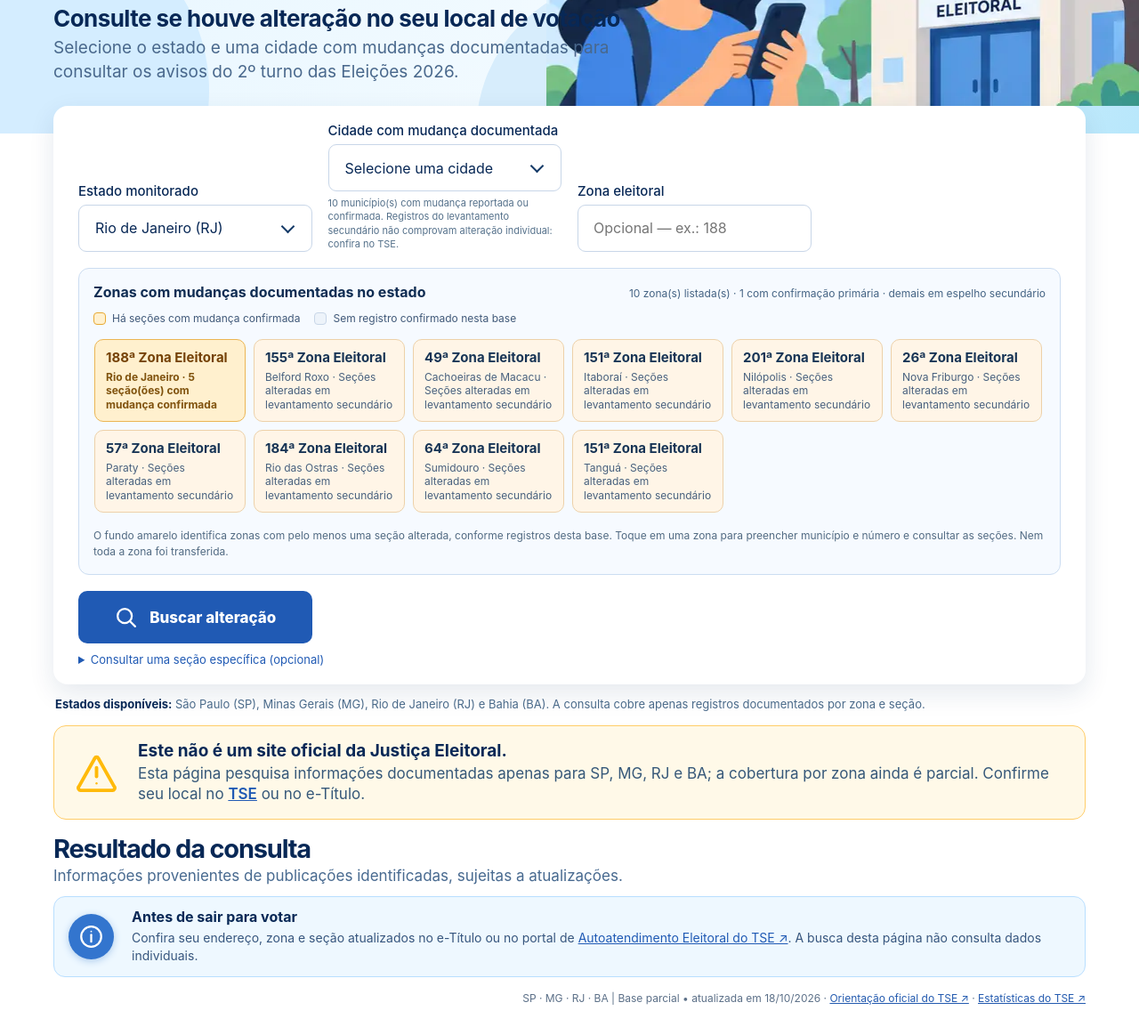
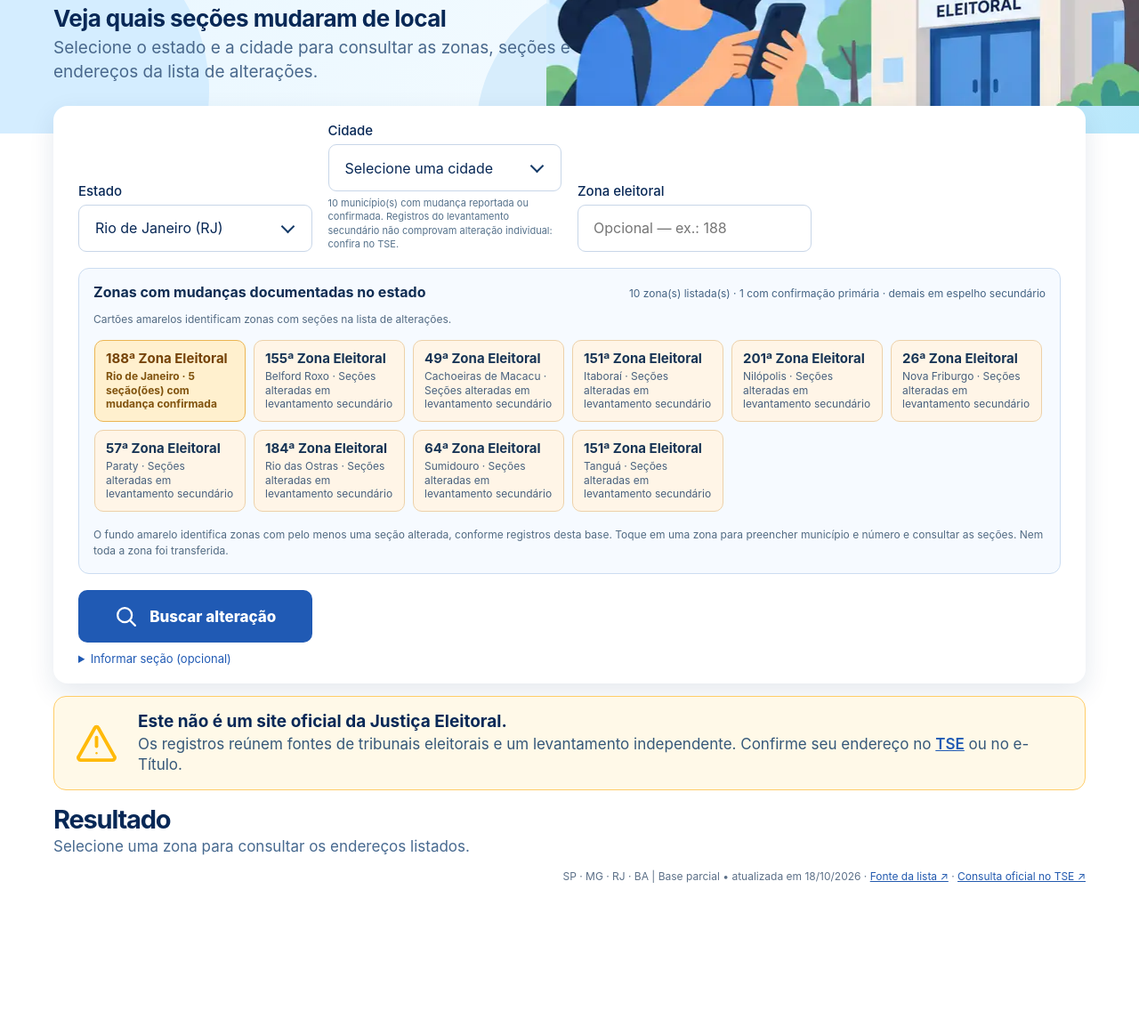
Before and after one commit to lenixeduardo/onde-voto, a website: page index.html in a window 1280 px wide. Shown: the part 164-1327 px from the top of the page at 89% size. After the commit the page ends 1190 px from the top, so only its background shows below. Drawn offline with Linux system fonts and the light colour scheme.

Commit message:
refactor(ui): simplifica textos e remove avisos redundantes sem perder a transparência eleitoral

```diff
--- a/index.html
+++ b/index.html
@@ -4,7 +4,7 @@
 <meta charset="utf-8" />
 <meta name="viewport" content="width=device-width, initial-scale=1" />
 <meta name="theme-color" content="#ecf7ff" />
-<meta name="description" content="Busque avisos públicos sobre mudanças de locais de votação para o segundo turno de 2026. Plataforma independente, não oficial." />
+<meta name="description" content="Veja zonas, seções e endereços listados como alterados para o segundo turno de 2026. Projeto independente." />
 <title>Onde Voto? — Mudanças nos locais de votação</title>
 <link rel="stylesheet" href="styles.css" />
 <script src="app.js" defer></script>
@@ -16,42 +16,38 @@
     <div class="hero__cloud" aria-hidden="true"></div>
     <div class="layout hero__inner">
       <div class="brand"><img src="assets/svg/marca-onde-voto.svg" width="135" height="145" alt=""/><h1 id="page-title">Onde Voto?</h1></div>
-      <div class="hero__copy"><p class="hero__headline">Consulte se houve alteração no seu local de votação</p><p class="hero__subtitle">Selecione o estado e uma cidade com mudanças documentadas para consultar os avisos do 2º turno das Eleições 2026.</p></div>
+      <div class="hero__copy"><p class="hero__headline">Veja quais seções mudaram de local</p><p class="hero__subtitle">Selecione o estado e a cidade para consultar as zonas, seções e endereços da lista de alterações.</p></div>
     </div>
   </section>
   <div class="layout main-stack">
     <form id="consulta" class="search-panel" aria-label="Buscar alterações de local de votação">
-      <div class="form-field"><label for="estado">Estado monitorado</label><div class="select-wrap"><select id="estado" name="uf" required aria-label="Estado"></select></div></div>
-      <div class="form-field"><label for="cidade">Cidade com mudança documentada</label><div class="select-wrap"><select id="cidade" name="cidade" required aria-describedby="cidade-aviso"><option value="">Carregando cidades…</option></select></div><small id="cidade-aviso" class="city-hint" role="status">Selecione o estado para carregar os municípios documentados.</small></div>
+      <div class="form-field"><label for="estado">Estado</label><div class="select-wrap"><select id="estado" name="uf" required aria-label="Estado"></select></div></div>
+      <div class="form-field"><label for="cidade">Cidade</label><div class="select-wrap"><select id="cidade" name="cidade" required aria-describedby="cidade-aviso"><option value="">Carregando cidades…</option></select></div><small id="cidade-aviso" class="city-hint" role="status">Selecione o estado para ver as cidades da lista.</small></div>
       <div class="form-field"><label for="zona">Zona eleitoral</label><input id="zona" name="zona" inputmode="numeric" pattern="[0-9]{1,3}" min="1" max="999" placeholder="Opcional — ex.: 188" value="" maxlength="3" aria-describedby="zona-ajuda" /></div>
       <div id="zona-assist" class="zone-assist" hidden>
-        <div class="zone-assist__head"><strong id="zonas-titulo">Escolha sua zona eleitoral</strong><span id="zonas-contagem" aria-live="polite"></span></div>
-        <div class="zone-legend" aria-label="Legenda das zonas">
-          <span><i class="zone-legend__mark zone-legend__mark--changed" aria-hidden="true"></i>Há seções com mudança confirmada</span>
-          <span><i class="zone-legend__mark zone-legend__mark--unverified" aria-hidden="true"></i>Sem registro confirmado nesta base</span>
-        </div>
+        <div class="zone-assist__head"><strong id="zonas-titulo">Zonas eleitorais</strong><span id="zonas-contagem" aria-live="polite"></span></div>
+        <p class="zone-legend-note">Cartões amarelos identificam zonas com seções na lista de alterações.</p>
         <div id="zona-opcoes" class="zone-options" role="group" aria-labelledby="zonas-titulo"></div>
-        <p id="zona-aviso" class="zone-disclaimer" role="status">Selecione um estado para listar as zonas com mudanças documentadas.</p>
+        <p id="zona-aviso" class="zone-disclaimer" role="status">Selecione uma zona para consultar as seções.</p>
       </div><button id="buscar" class="search-button" type="submit"><img src="assets/svg/search.svg" alt=""/><span>Buscar alteração</span></button>
-      <details class="advanced-filter"><summary>Consultar uma seção específica (opcional)</summary><div class="advanced-inner"><label for="secao">Número da seção eleitoral</label><input id="secao" name="secao" inputmode="numeric" pattern="[0-9]{1,4}" placeholder="Ex.: 123" maxlength="4"/><p>Uma zona pode ter várias seções e nem todas mudaram. Informar a seção permite uma consulta mais precisa nesta base.</p></div></details>
+      <details class="advanced-filter"><summary>Informar seção (opcional)</summary><div class="advanced-inner"><label for="secao">Número da seção eleitoral</label><input id="secao" name="secao" inputmode="numeric" pattern="[0-9]{1,4}" placeholder="Ex.: 123" maxlength="4"/><p>O endereço pode variar entre as seções de uma mesma zona.</p></div></details>
     </form>
-    <p class="scope-caption"><strong>Estados disponíveis:</strong> São Paulo (SP), Minas Gerais (MG), Rio de Janeiro (RJ) e Bahia (BA). A consulta cobre apenas registros documentados por zona e seção.</p>
-    <aside class="independence" role="note"><div class="warning-symbol"><img src="assets/svg/alert-triangle.svg" alt=""/></div><div><strong>Este não é um site oficial da Justiça Eleitoral.</strong><p>Esta página pesquisa informações documentadas apenas para SP, MG, RJ e BA; a cobertura por zona ainda é parcial. Confirme seu local no <a class="in-notice" href="https://www.tse.jus.br/servicos-eleitorais/autoatendimento-eleitoral#/atendimento-eleitor/onde-votar" target="_blank" rel="noopener noreferrer">TSE</a> ou no e-Título.</p></div></aside>
+    <aside class="independence" role="note"><div class="warning-symbol"><img src="assets/svg/alert-triangle.svg" alt=""/></div><div><strong>Este não é um site oficial da Justiça Eleitoral.</strong><p>Os registros reúnem fontes de tribunais eleitorais e um levantamento independente. Confirme seu endereço no <a class="in-notice" href="https://www.tse.jus.br/servicos-eleitorais/autoatendimento-eleitoral#/atendimento-eleitor/onde-votar" target="_blank" rel="noopener noreferrer">TSE</a> ou no e-Título.</p></div></aside>
     <section class="results" aria-live="polite" aria-labelledby="results-title">
-      <div class="section-heading"><h2 id="results-title">Resultado da consulta</h2><p id="results-description">Informações provenientes de publicações identificadas, sujeitas a atualizações.</p></div>
-      <div id="loading" class="loading-card" role="status" hidden>Consultando os registros disponíveis…</div>
-      <div id="error-card" class="notice-card notice-card--error" role="alert" hidden><strong>Não foi possível carregar os registros.</strong><p>Confira sua conexão ou tente novamente. Consulte o TSE para confirmar onde votar.</p></div>
+      <div class="section-heading"><h2 id="results-title">Resultado</h2><p id="results-description">Selecione uma zona para consultar os endereços listados.</p></div>
+      <div id="loading" class="loading-card" role="status" hidden>Buscando informações…</div>
+      <div id="error-card" class="notice-card notice-card--error" role="alert" hidden><strong>Não foi possível carregar os dados.</strong><p>Tente novamente ou consulte o TSE.</p></div>
       <div id="results-container" hidden></div>
-      <article class="not-found" id="empty-card" hidden><span class="not-found__icon"><img src="assets/svg/info.svg" alt=""/></span><div><h3 id="empty-title">Não há registro verificado nesta base</h3><p id="empty-text">Esta pesquisa não cobre todas as alterações dos quatro estados monitorados e não permite concluir que o seu local permaneceu igual. Confira a consulta individual oficial.</p></div></article>
-      <aside class="info-panel"><span class="info-icon"><img src="assets/svg/info.svg" alt=""/></span><div><strong>Antes de sair para votar</strong><p>Confira seu endereço, zona e seção atualizados no e-Título ou no portal de <a href="https://www.tse.jus.br/servicos-eleitorais/autoatendimento-eleitoral#/atendimento-eleitor/onde-votar" target="_blank" rel="noopener noreferrer">Autoatendimento Eleitoral do TSE ↗</a>. A busca desta página não consulta dados individuais.</p></div></aside>
-      <p class="prototype-note"><span id="base-updated">Base documental parcial • Eleições 2026</span> · <a href="https://www.tse.jus.br/comunicacao/noticias/2026/Outubro/consulte-com-antecedencia-o-local-onde-voce-ira-votar-no-2o-turno" target="_blank" rel="noopener noreferrer">Orientação oficial do TSE ↗</a> · <a href="https://sig.tse.jus.br/" target="_blank" rel="noopener noreferrer">Estatísticas do TSE ↗</a></p>
-      <div class="helper-text" id="cidade-ajuda" hidden>Selecione um dos municípios com alteração documentada nesta base.</div><div class="helper-text" id="zona-ajuda" hidden>Se não souber, deixe o campo em branco: uma lista de zonas documentadas na cidade será apresentada.</div>
+      <article class="not-found" id="empty-card" hidden><span class="not-found__icon"><img src="assets/svg/info.svg" alt=""/></span><div><h3 id="empty-title">Nenhum registro encontrado</h3><p id="empty-text">A lista pode estar incompleta. Consulte o TSE para conferir seu local de votação.</p></div></article>
+      <p class="prototype-note"><span id="base-updated">Dados de 17/10/2026</span> · <a href="https://dapravirar.org/mudou-o-local" target="_blank" rel="noopener noreferrer">Fonte da lista ↗</a> · <a href="https://www.tse.jus.br/servicos-eleitorais/autoatendimento-eleitoral#/atendimento-eleitor/onde-votar" target="_blank" rel="noopener noreferrer">Consulta oficial no TSE ↗</a></p>
+      <div class="helper-text" id="cidade-ajuda" hidden>Selecione uma das cidades da lista de mudanças.</div><div class="helper-text" id="zona-ajuda" hidden>Se não souber, deixe o campo em branco: uma lista de zonas documentadas na cidade será apresentada.</div>
     </section>
   </div>
 </main>
 <style>
 .city-hint{font-size:11px;color:#55718b;line-height:1.4;min-height:17px}
 #cidade:disabled{background:#f3f6fa;color:#60758d;opacity:1}
+.zone-legend-note{font-size:12px;color:#536b84;line-height:1.45;margin:0}
 #zona-assist[hidden]{display:none}
 #zona-assist{grid-column:1/-1;padding:16px;border:1px solid #ccddf1;border-radius:12px;background:#f6faff;display:grid;gap:12px;min-width:0}
 .zone-assist__head{display:flex;justify-content:space-between;align-items:baseline;gap:12px;flex-wrap:wrap}
@@ -63,7 +59,7 @@
 .zone-legend__mark--changed{background:#fff0ce;border-color:#e8a934}
 .zone-legend__mark--unverified{background:#edf3fa;border-color:#c8d6e8}
 .zone-options{display:grid;grid-template-columns:repeat(auto-fill,minmax(170px,1fr));gap:9px;max-height:310px;overflow-y:auto;overscroll-behavior:contain;padding:3px 4px 5px 1px}
-.zone-option{display:flex;flex-direction:column;align-items:flex-start;gap:5px;min-width:0;min-height:82px;padding:11px 12px;border:1.5px solid #c8d6e8;border-radius:10px;background:#edf3fa;text-align:left;color:#173455;cursor:pointer;font:inherit;transition:border-color .12s,box-shadow .12s,background .12s}
+.zone-option{display:flex;flex-direction:column;align-items:flex-start;gap:4px;min-width:0;min-height:72px;padding:11px 12px;border:1.5px solid #c8d6e8;border-radius:10px;background:#edf3fa;text-align:left;color:#173455;cursor:pointer;font:inherit;transition:border-color .12s,box-shadow .12s,background .12s}
 .zone-option strong{font-size:15px;line-height:1.15;font-weight:700}
 .zone-option span{font-size:12px;color:#48617e;line-height:1.3}
 .zone-option--changed{background:#fff0ce;border-color:#ecb553;color:#754207}
@@ -75,7 +71,7 @@
 .zone-option--changed[aria-pressed="true"]{background:#ffe3a1;border-color:#b67708;box-shadow:0 0 0 2px #b67708 inset}
 .zone-disclaimer{color:#526b83;line-height:1.5;font-size:12px;margin:0}
 #zona.zona--mudanca{background:#fff1d2;border-color:#de9c25;color:#764300}
-@media(max-width:680px){#zona-assist{padding:13px}.zone-options{grid-template-columns:repeat(2,minmax(0,1fr));max-height:270px}.zone-option{padding:10px;min-height:85px}.zone-option strong{font-size:14px}.zone-option span{font-size:11px}}
+@media(max-width:680px){#zona-assist{padding:13px}.zone-options{grid-template-columns:repeat(2,minmax(0,1fr));max-height:270px}.zone-option{padding:10px;min-height:74px}.zone-option strong{font-size:14px}.zone-option span{font-size:11px}}
 </style>
 <script>
 document.addEventListener('DOMContentLoaded',()=>{
```
